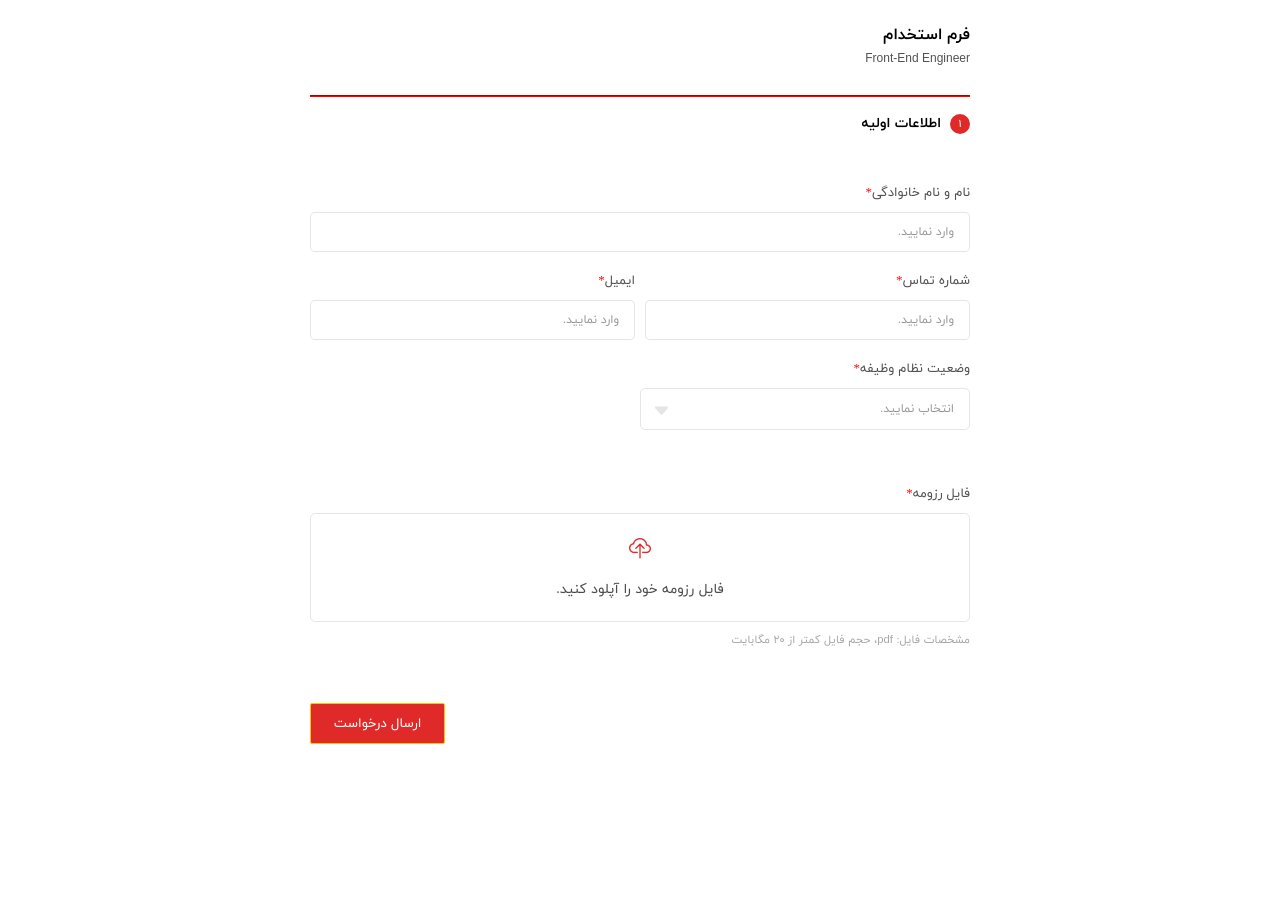
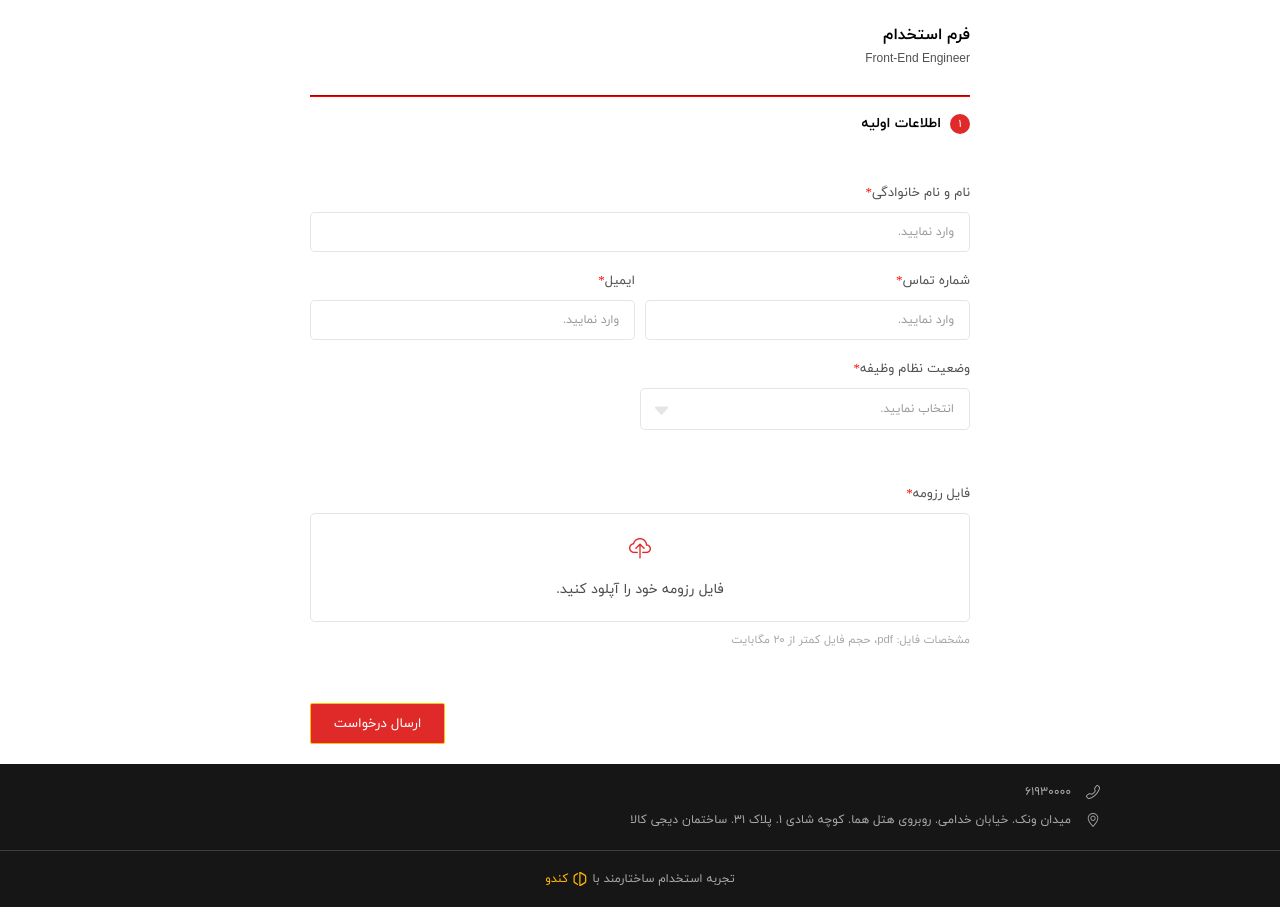
Before and after one commit to hojjatgholamzadeh1997/digikala.com_application-form, a plain HTML site: page index.html in a window 1280 px wide. Shown: the part 72-979 px from the top of the page. Before the commit the page ends 836 px from the top, so only its background shows below. Drawn offline with nearby package versions, Linux system fonts and the light colour scheme.

Commit message:
complete footer part

```diff
--- a/css/footer.css
+++ b/css/footer.css
@@ -1 +1,76 @@
 /* footer */
+footer {
+  background-color: #161616;
+  color: #fff;
+  font-size: 12px;
+  color: #a8a8a8;
+}
+
+/* up */
+footer .footer-up {
+  margin: 0 20px;
+  padding: 20px 0;
+  display: flex;
+  flex-direction: column;
+  gap: 10px;
+  justify-content: center;
+}
+
+@media screen and (min-width: 992px) {
+  footer .footer-up {
+    margin: 0 65px;
+  }
+}
+
+@media screen and (min-width: 1200px) {
+  footer .footer-up {
+    margin: 0 180px;
+  }
+}
+
+@media screen and (min-width: 1400px) {
+  footer .footer-up {
+    margin: 0 200px;
+  }
+}
+
+footer .footer-up .footer-phone,
+footer .footer-up .footer-address {
+  display: flex;
+  align-items: center;
+  gap: 15px;
+}
+
+footer .footer-up .footer-phone i {
+  transform: rotate(270deg);
+  font-size: 14px;
+  line-height: 0;
+}
+
+footer .footer-up .footer-address i {
+  font-size: 14px;
+  line-height: 0;
+}
+
+footer .footer-up .footer-address span {
+  line-height: 20px;
+}
+
+/* down */
+footer .footer-down {
+  padding: 20px 0;
+  display: flex;
+  justify-content: center;
+  gap: 5px;
+  align-items: center;
+  border-top: 1px solid #3e3e3e;
+}
+
+footer .footer-down img {
+  width: 14px;
+  height: 14px;
+}
+
+footer .footer-down span.cando {
+  color: #ffb801;
+}
--- a/css/header.css
+++ b/css/header.css
@@ -1,6 +1,10 @@
 /* header */
 header {
   border-bottom: 1px solid rgba(0, 0, 0, 0.1);
+  background-color: #fff;
+  position: sticky;
+  z-index: 9999;
+  top: 0;
 }
 
 header .header-container {
--- a/index.html
+++ b/index.html
@@ -99,6 +99,24 @@
       </div>
      </main>
     <!-- footer -->
-     <footer></footer>
+     <footer>
+      <!-- up -->
+      <div class="footer-up">
+        <div class="footer-phone">
+          <i class="bi bi-telephone"></i>
+          <span>۶۱۹۳۰۰۰۰</span>
+        </div>
+        <div class="footer-address">
+          <i class="bi bi-geo-alt"></i>
+          <span>میدان ونک. خیابان خدامی. روبروی هتل هما. کوچه شادی ۱. پلاک ۳۱. ساختمان دیجی کالا</span>
+        </div>
+      </div>
+      <!-- down -->
+      <div class="footer-down">
+        <span>تجربه استخدام ساختارمند با</span>
+        <img src="./assets/images/yellow-cando.svg" alt="yellow-cando">
+        <span class="cando">کندو</span>
+      </div>
+     </footer>
   </body>
 </html>
```
